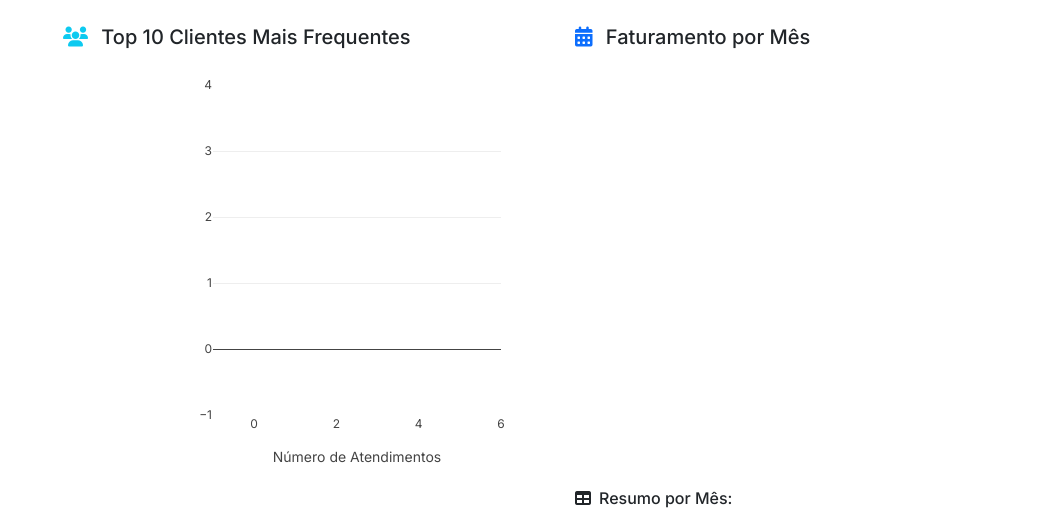
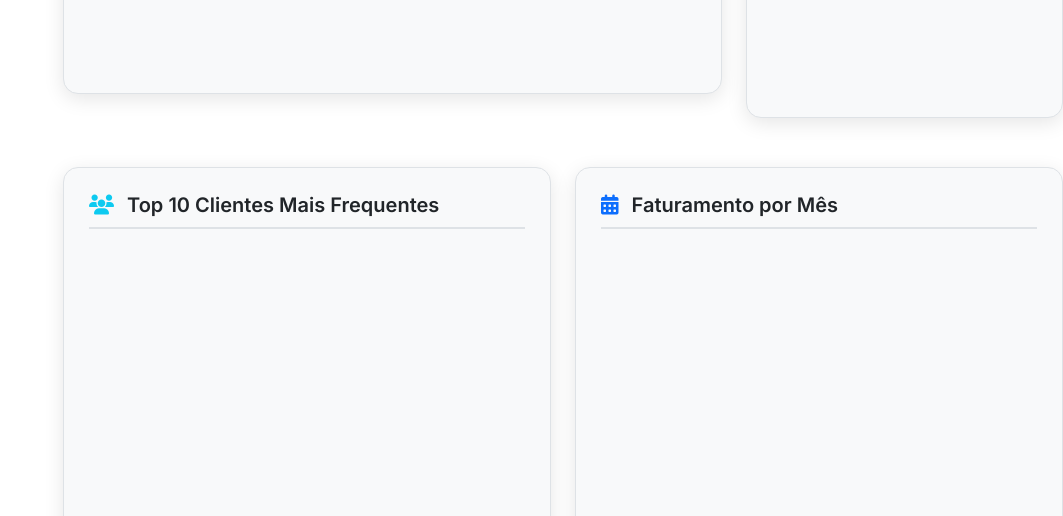
Before and after one commit to fourmindsorg/s_agendamento, a Django app: page /s_agendamentos/relatorios/ in a window 1280 px wide. Shown: the part 805-1321 px from the top of the page, without its empty margins (217-1280 px from the left). Run offline with Django 5.2, Linux system fonts and the light colour scheme; the visitor is signed in with stand-in values (Sample User, id 1); data comes from the database, SQL or seed files in the repository; data that the repository does not hold is empty; some libraries are stand-ins or nearby versions; some web fonts are replaced.

Commit message:
fix(relatorios): incluir CSS especÃ­fico relatorios.css no template para corrigir formataÃ§Ã£o de botÃµes/tÃ­tulos/grÃ¡ficos

```diff
--- a/agendamentos/templates/agendamentos/relatorios.html
+++ b/agendamentos/templates/agendamentos/relatorios.html
@@ -2,10 +2,12 @@
 
 {% block title %}Relatórios{% endblock %}
 
+{% load static %}
+
 {% block extra_css %}
-<script src="https://cdn.plot.ly/plotly-2.35.3.min.js"></script>
-
-
+<link rel="stylesheet" href="{% static 'css/agendamentos/relatorios.css' %}">
+{% comment %} <script src="https://cdn.plot.ly/plotly-2.35.3.min.js"></script> {% endcomment %}
+<script src="{% static 'js/vendor/plotly.min.js' %}"></script>
 {% endblock %}
 
 {% block content %}
```
